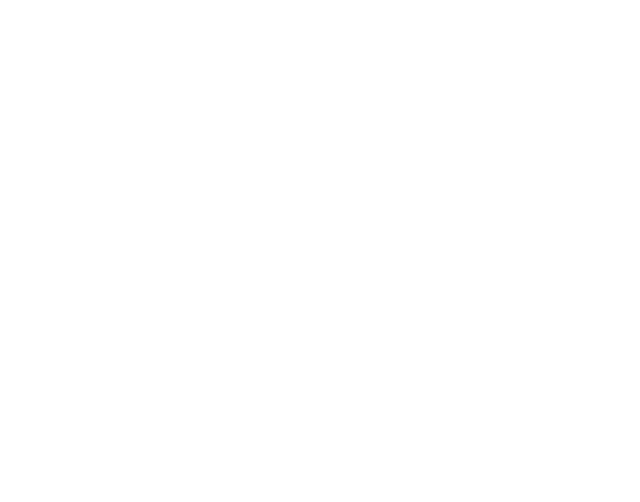
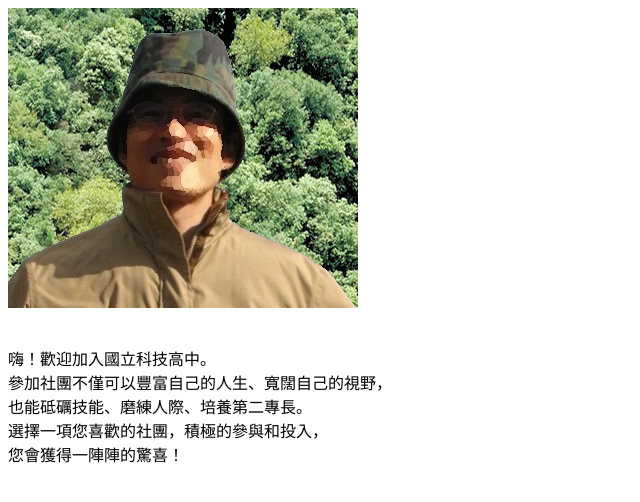
Before and after one commit to sandy0v0/test_2024_1008, a plain HTML site: page web14-1/main.html in a window 1280 px wide. Shown: the whole page, without its empty margins (0-640 px from the left). Drawn offline with Linux system fonts and the light colour scheme.

Commit message:
科技高中校長

```diff
--- a/web14-1/main.html
+++ b/web14-1/main.html
@@ -8,7 +8,18 @@
 </head>
 
 <body>
-
+    <div class="container-main">
+        <img src="./images/0104.png" alt="科技高中校長">
+        <br>
+        <br>
+        <p>
+            嗨！歡迎加入國立科技高中。<br>
+            參加社團不僅可以豐富自己的人生、寬闊自己的視野， <br>
+            也能砥礪技能、磨練人際、培養第二專長。 <br>
+            選擇一項您喜歡的社團，積極的參與和投入， <br>
+            您會獲得一陣陣的驚喜！<br>
+        </p>
+    </div>
 </body>
 
 </html>
```
